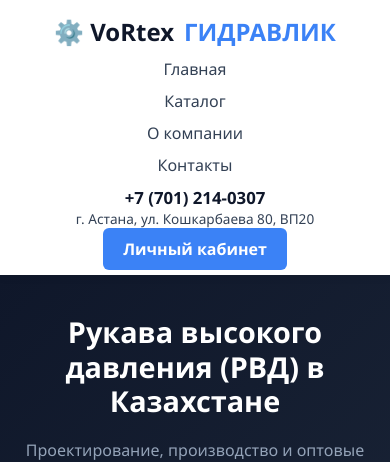
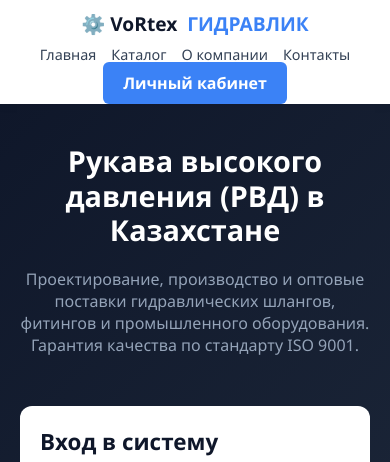
Before and after one commit to Oleg637-droid/VoRrex2, a Flask app: page / in a window 390 px wide. Shown: the top 462 px of the page. Run offline with Flask 3, Linux system fonts and the light colour scheme; some libraries are stand-ins or nearby versions.

Commit message:
Update index.html

```diff
--- a/templates/index.html
+++ b/templates/index.html
@@ -138,7 +138,30 @@
                 text-align: center !important;
                 gap: 10px !important;
             }
+
+            /* Делаем шапку компактнее на телефонах */
+            header {
+                position: relative !important; /* Убираем липкую шапку, чтобы она не съедала полезный экран при скролле */
+            }
+            .header-inner {
+                padding: 10px 0 !important;
+                gap: 8px !important;
+            }
+            .logo {
+                font-size: 1.2rem !important; /* Чуть уменьшаем логотип */
+            }
+            nav {
+                flex-direction: row !important; /* Оставляем ссылки в ряд, чтобы экономить высоту */
+                flex-wrap: wrap !important;
+                justify-content: center !important;
+                gap: 15px !important;
+                font-size: 0.9rem !important;
+            }
+            .header-contacts {
+                display: none !important; /* Полностью скрываем адрес на мобилках, оставляя только номер телефона в шапке или убирая его, если нужно */
+            }
         }
+
 
     </style>
 </head>
```
